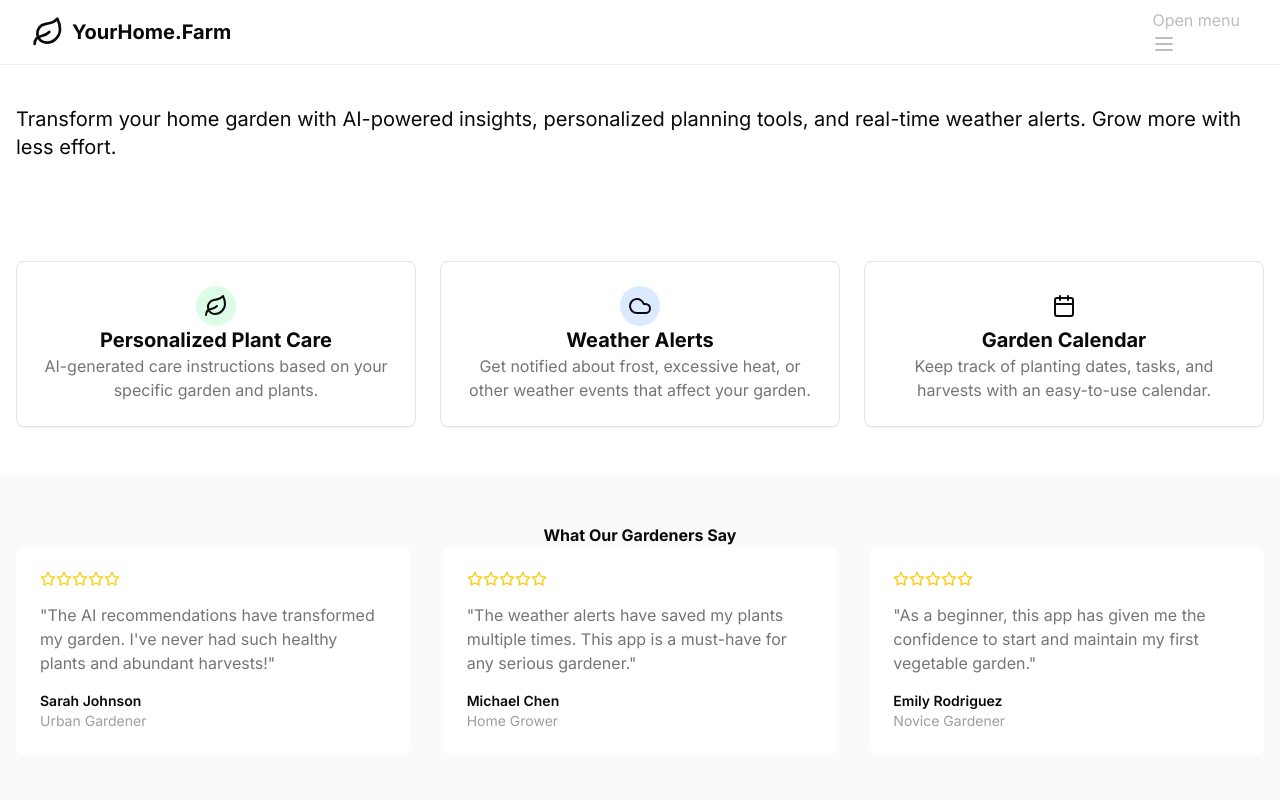
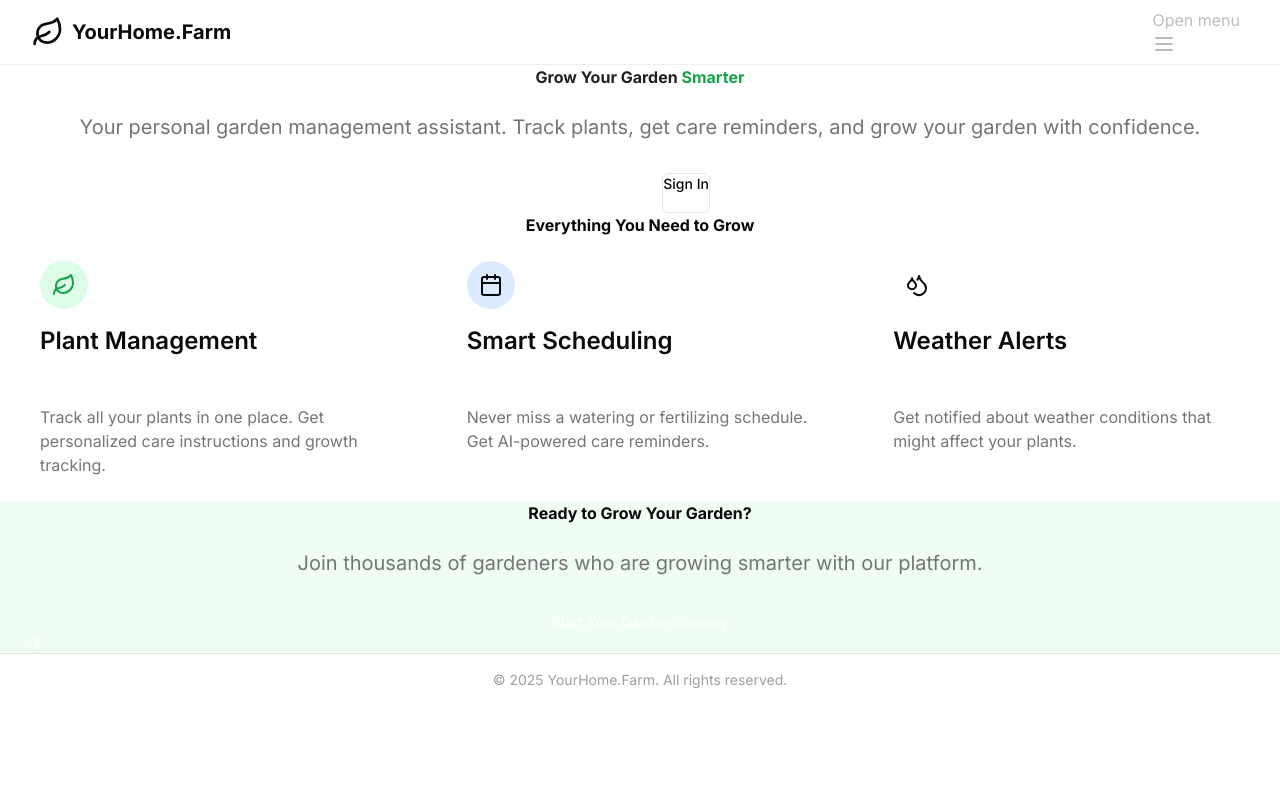
Before and after one commit to jeffgeiser/yourhome.farm, a Next.js app: page / in a window 1280 px wide. Shown: the top 800 px of the page. Built offline with nearby package versions, Linux system fonts and the light colour scheme.

Commit message:
feat: create modern landing page with garden theme

```diff
--- a/app/page.tsx
+++ b/app/page.tsx
@@ -1,153 +1,108 @@
+import Link from 'next/link';
+import Image from 'next/image';
 import { Button } from '@/components/ui/button';
-import Link from 'next/link';
-import { ArrowRight, Leaf, Sun, Cloud, Calendar, Star } from 'lucide-react';
+import { Card, CardContent, CardHeader, CardTitle } from '@/components/ui/card';
+import { Leaf, Calendar, Droplets, Sun, ArrowRight } from 'lucide-react';
 
 export default function Home() {
   return (
     <div className="flex flex-col min-h-screen">
-      {/* Hero Section with Garden Background */}
-      <section
-        className="w-full min-h-screen bg-[url('https://images.pexels.com/photos/1002703/pexels-photo-1002703.jpeg')] bg-cover bg-center"
-      >
-        <div className="container px-4 md:px-6 mx-auto relative min-h-screen flex items-center">
-          <div className="absolute inset-0 bg-black/30"></div>
-          <div className="flex flex-col items-start space-y-4 relative max-w-[600px]">
-            <div className="space-y-4">
-              <h1 className="text-6xl font-bold tracking-tighter text-white">
-                Your Garden,{' '}
-                <span className="text-[#90C290]">Smarter</span>
+      {/* Hero Section */}
+      <section className="relative h-[80vh] flex items-center justify-center bg-gradient-to-b from-green-50 to-white">
+        <div className="absolute inset-0 overflow-hidden">
+          <div className="absolute inset-0 bg-[url('/images/garden-bg.jpg')] bg-cover bg-center opacity-20" />
+        </div>
+        <div className="container mx-auto px-4 z-10 text-center">
+          <h1 className="text-5xl md:text-7xl font-bold text-gray-900 mb-6">
+            Grow Your Garden
+            <span className="text-green-600"> Smarter</span>
           </h1>
-              <p className="text-xl text-gray-100">
-                Transform your home garden with AI-powered insights, personalized
-                planning tools, and real-time weather alerts. Grow more with less effort.
+          <p className="text-xl md:text-2xl text-gray-600 mb-8 max-w-2xl mx-auto">
+            Your personal garden management assistant. Track plants, get care reminders, and grow your garden with confidence.
           </p>
-            </div>
-            <div className="flex flex-col sm:flex-row gap-4 mt-8">
-              <Button asChild size="lg" className="bg-[#4CAF50] hover:bg-[#388E3C] text-white font-bold">
+          <div className="flex flex-col sm:flex-row gap-4 justify-center">
+            <Button asChild size="lg" className="bg-green-600 hover:bg-green-700 text-white">
               <Link href="/signup">
-                  Get Started <ArrowRight className="ml-2 h-4 w-4" />
+                Get Started
+                <ArrowRight className="ml-2 h-5 w-5" />
               </Link>
             </Button>
-              <Button asChild variant="link" size="lg" className="text-white hover:text-gray-200">
+            <Button asChild size="lg" variant="outline">
               <Link href="/login">
-                  Already have an account?
+                Sign In
               </Link>
             </Button>
-            </div>
           </div>
         </div>
       </section>
 
       {/* Features Section */}
-      <section className="w-full py-12 md:py-24 bg-white">
-        <div className="container px-4 md:px-6 mx-auto">
-          <div className="grid grid-cols-1 gap-6 md:grid-cols-2 lg:grid-cols-3">
-            <div className="flex flex-col items-center space-y-2 rounded-lg border p-6 bg-white shadow-sm">
-              <div className="p-2 bg-green-100 rounded-full">
-                <Leaf className="h-6 w-6 text-[#4CAF50]" />
+      <section className="py-20 bg-white">
+        <div className="container mx-auto px-4">
+          <h2 className="text-3xl md:text-4xl font-bold text-center mb-12">
+            Everything You Need to Grow
+          </h2>
+          <div className="grid grid-cols-1 md:grid-cols-3 gap-8">
+            <Card className="border-0 shadow-lg hover:shadow-xl transition-shadow">
+              <CardHeader>
+                <div className="bg-green-100 p-3 rounded-full w-12 h-12 flex items-center justify-center mb-4">
+                  <Leaf className="h-6 w-6 text-green-600" />
                 </div>
-              <h3 className="text-xl font-bold">Personalized Plant Care</h3>
-              <p className="text-center text-gray-600">
-                AI-generated care instructions based on your specific garden and plants.
+                <CardTitle>Plant Management</CardTitle>
+              </CardHeader>
+              <CardContent>
+                <p className="text-gray-600">
+                  Track all your plants in one place. Get personalized care instructions and growth tracking.
                 </p>
+              </CardContent>
+            </Card>
+
+            <Card className="border-0 shadow-lg hover:shadow-xl transition-shadow">
+              <CardHeader>
+                <div className="bg-blue-100 p-3 rounded-full w-12 h-12 flex items-center justify-center mb-4">
+                  <Calendar className="h-6 w-6 text-blue-600" />
                 </div>
-            <div className="flex flex-col items-center space-y-2 rounded-lg border p-6 bg-white shadow-sm">
-              <div className="p-2 bg-blue-100 rounded-full">
-                <Cloud className="h-6 w-6 text-[#007BFF]" />
+                <CardTitle>Smart Scheduling</CardTitle>
+              </CardHeader>
+              <CardContent>
+                <p className="text-gray-600">
+                  Never miss a watering or fertilizing schedule. Get AI-powered care reminders.
+                </p>
+              </CardContent>
+            </Card>
+
+            <Card className="border-0 shadow-lg hover:shadow-xl transition-shadow">
+              <CardHeader>
+                <div className="bg-amber-100 p-3 rounded-full w-12 h-12 flex items-center justify-center mb-4">
+                  <Droplets className="h-6 w-6 text-amber-600" />
                 </div>
-              <h3 className="text-xl font-bold">Weather Alerts</h3>
-              <p className="text-center text-gray-600">
-                Get notified about frost, excessive heat, or other weather events that affect your garden.
+                <CardTitle>Weather Alerts</CardTitle>
+              </CardHeader>
+              <CardContent>
+                <p className="text-gray-600">
+                  Get notified about weather conditions that might affect your plants.
                 </p>
-            </div>
-            <div className="flex flex-col items-center space-y-2 rounded-lg border p-6 bg-white shadow-sm">
-              <div className="p-2 bg-amber-100 rounded-full">
-                <Calendar className="h-6 w-6 text-amber-600" />
-              </div>
-              <h3 className="text-xl font-bold">Garden Calendar</h3>
-              <p className="text-center text-gray-600">
-                Keep track of planting dates, tasks, and harvests with an easy-to-use calendar.
-              </p>
-            </div>
-          </div>
-        </div>
-      </section>
-
-      {/* Testimonials Section */}
-      <section className="w-full py-12 md:py-24 bg-gray-50">
-        <div className="container px-4 md:px-6 mx-auto">
-          <h2 className="text-3xl font-bold text-center mb-12">What Our Gardeners Say</h2>
-          <div className="grid grid-cols-1 md:grid-cols-2 lg:grid-cols-3 gap-8">
-            <div className="bg-white p-6 rounded-lg shadow-md">
-              <div className="flex items-center mb-4">
-                <div className="flex text-yellow-400">
-                  {[...Array(5)].map((_, i) => (
-                    <Star key={i} className="h-4 w-4 fill-current" />
-                  ))}
-                </div>
-              </div>
-              <p className="text-gray-600 mb-4">
-                "The AI recommendations have transformed my garden. I've never had such healthy plants and abundant harvests!"
-              </p>
-              <div className="text-sm">
-                <p className="font-semibold">Sarah Johnson</p>
-                <p className="text-gray-500">Urban Gardener</p>
-              </div>
-            </div>
-            <div className="bg-white p-6 rounded-lg shadow-md">
-              <div className="flex items-center mb-4">
-                <div className="flex text-yellow-400">
-                  {[...Array(5)].map((_, i) => (
-                    <Star key={i} className="h-4 w-4 fill-current" />
-                  ))}
-                </div>
-              </div>
-              <p className="text-gray-600 mb-4">
-                "The weather alerts have saved my plants multiple times. This app is a must-have for any serious gardener."
-              </p>
-              <div className="text-sm">
-                <p className="font-semibold">Michael Chen</p>
-                <p className="text-gray-500">Home Grower</p>
-              </div>
-            </div>
-            <div className="bg-white p-6 rounded-lg shadow-md">
-              <div className="flex items-center mb-4">
-                <div className="flex text-yellow-400">
-                  {[...Array(5)].map((_, i) => (
-                    <Star key={i} className="h-4 w-4 fill-current" />
-                  ))}
-                </div>
-              </div>
-              <p className="text-gray-600 mb-4">
-                "As a beginner, this app has given me the confidence to start and maintain my first vegetable garden."
-              </p>
-              <div className="text-sm">
-                <p className="font-semibold">Emily Rodriguez</p>
-                <p className="text-gray-500">Novice Gardener</p>
-              </div>
-            </div>
+              </CardContent>
+            </Card>
           </div>
         </div>
       </section>
 
       {/* CTA Section */}
-      <section className="w-full py-12 md:py-24 bg-[#4CAF50] text-white">
-        <div className="container px-4 md:px-6 mx-auto">
-          <div className="flex flex-col items-center space-y-4 text-center">
-            <div className="space-y-2">
-              <h2 className="text-2xl font-bold tracking-tighter sm:text-3xl md:text-4xl">
-                Ready to grow your best garden yet?
+      <section className="py-20 bg-green-50">
+        <div className="container mx-auto px-4 text-center">
+          <h2 className="text-3xl md:text-4xl font-bold mb-6">
+            Ready to Grow Your Garden?
           </h2>
-              <p className="mx-auto max-w-[600px] text-white/80 md:text-xl">
-                Join thousands of gardeners using AI to grow better.
+          <p className="text-xl text-gray-600 mb-8 max-w-2xl mx-auto">
+            Join thousands of gardeners who are growing smarter with our platform.
           </p>
-            </div>
-            <Button asChild size="lg" className="bg-white text-[#4CAF50] hover:bg-gray-100 font-bold">
+          <Button asChild size="lg" className="bg-green-600 hover:bg-green-700 text-white">
             <Link href="/signup">
-                Start Your Garden Journey Today
+              Start Your Garden Journey
+              <ArrowRight className="ml-2 h-5 w-5" />
             </Link>
           </Button>
-          </div>
         </div>
       </section>
     </div>
```
Lines whose indentation alone changed are shown as unchanged.
